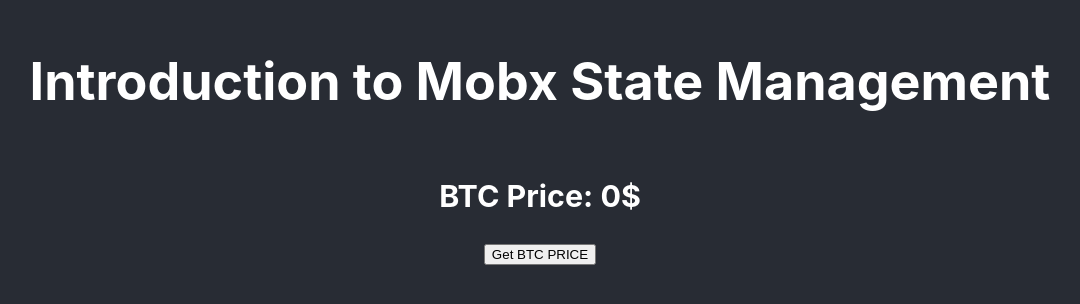
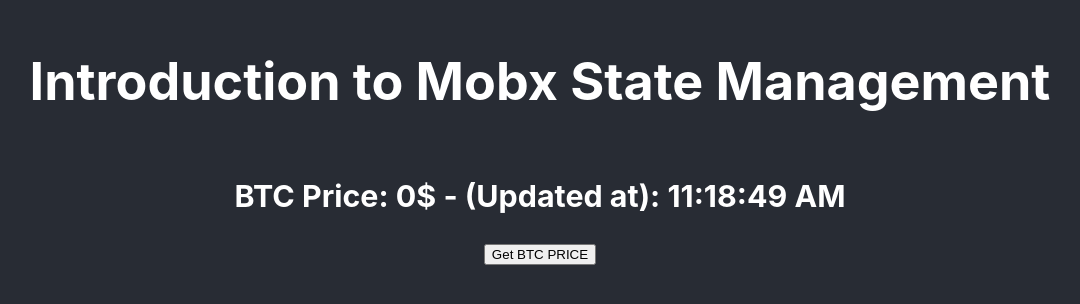
Before and after one commit to artyom-bashkatov/distillery-mobx-pet, a React (Create React App) app: page / in a window 1280 px wide. Shown: the part 260-564 px from the top of the page, without its empty margins (100-1180 px from the left). Built offline with nearby package versions, Linux system fonts and the light colour scheme.

Commit message:
feature/step2-transformToMobx: create mobx version current BTC value on Kraken crypto monitoring service. Show how to create store, set value and update it in render cycle if it change in Store propertie

```diff
--- a/package.json
+++ b/package.json
@@ -40,6 +40,7 @@
     ]
   },
   "devDependencies": {
+    "babel-eslint": "^10.1.0",
     "eslint": "^7.32.0",
     "eslint-config-airbnb": "^18.2.1",
     "eslint-config-prettier": "^8.3.0",
--- a/src/App.js
+++ b/src/App.js
@@ -1,24 +1,28 @@
-import React, { useState } from "react";
+import React from "react";
 import { fetchBtcPrice } from "utils/cryptoRequests";
+import Store from "Store";
+import { observer } from "mobx-react";
+
 import "./App.css";
 
-function App() {
-  const [btcPrice, setBtcPrice] = useState(0);
-
+const App = observer(() => {
   const handleRequestBtc = async () => {
     const price = await fetchBtcPrice();
-    setBtcPrice(price);
+    Store.setPrice(price);
   };
 
   return (
     <div className="App">
       <header className="App-header">
         <h1>Introduction to Mobx State Management</h1>
-        <h3>BTC Price: {btcPrice}$</h3>
+        <h3>
+          BTC Price: {Store.price}$ - (Updated at):{" "}
+          {new Date().toLocaleTimeString()}
+        </h3>
         <button onClick={handleRequestBtc}>Get BTC PRICE</button>
       </header>
     </div>
   );
-}
+});
 
 export default App;
--- /dev/null
+++ b/src/Store/index.js
@@ -0,0 +1,17 @@
+import { makeAutoObservable } from "mobx";
+
+class Store {
+  // observable propertie
+  price = 0;
+
+  constructor() {
+    makeAutoObservable(this);
+  }
+
+  // action to change observable propertie
+  setPrice = (price) => {
+    this.price = price;
+  };
+}
+
+export default new Store();
```
Also changed, not shown: .eslintrc.json.
